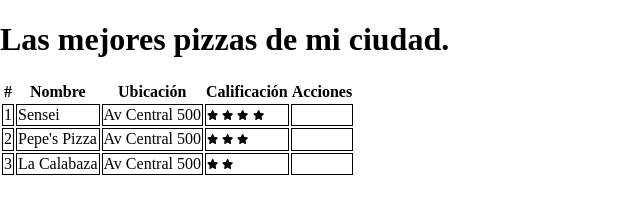
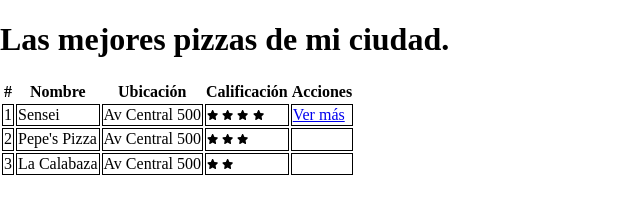
Before and after one commit to cristiandpto23/codFac-curso-pro-desarrollo-web, a plain HTML site: page boletines/index.html in a window 1280 px wide. Shown: the full height of the page, 0-640 px from the left. Drawn offline with nearby package versions, Linux system fonts and the light colour scheme.

Commit message:
se añade pagina de restaurante sensei y se linkea al inicio

```diff
--- a/boletines/assets/css/main.css
+++ b/boletines/assets/css/main.css
@@ -1,5 +1,5 @@
 p {
-    color: red;
+    /*color: red;*/
 }
 
 .red {
--- a/boletines/index.html
+++ b/boletines/index.html
@@ -33,7 +33,9 @@
                                 <svg xmlns="http://www.w3.org/2000/svg" height="10" width="11.25" viewBox="0 0 576 512"><!--!Font Awesome Free 6.5.1 by @fontawesome - https://fontawesome.com License - https://fontawesome.com/license/free Copyright 2024 Fonticons, Inc.--><path d="M316.9 18C311.6 7 300.4 0 288.1 0s-23.4 7-28.8 18L195 150.3 51.4 171.5c-12 1.8-22 10.2-25.7 21.7s-.7 24.2 7.9 32.7L137.8 329 113.2 474.7c-2 12 3 24.2 12.9 31.3s23 8 33.8 2.3l128.3-68.5 128.3 68.5c10.8 5.7 23.9 4.9 33.8-2.3s14.9-19.3 12.9-31.3L438.5 329 542.7 225.9c8.6-8.5 11.7-21.2 7.9-32.7s-13.7-19.9-25.7-21.7L381.2 150.3 316.9 18z"/></svg>
                                 <svg xmlns="http://www.w3.org/2000/svg" height="10" width="11.25" viewBox="0 0 576 512"><!--!Font Awesome Free 6.5.1 by @fontawesome - https://fontawesome.com License - https://fontawesome.com/license/free Copyright 2024 Fonticons, Inc.--><path d="M316.9 18C311.6 7 300.4 0 288.1 0s-23.4 7-28.8 18L195 150.3 51.4 171.5c-12 1.8-22 10.2-25.7 21.7s-.7 24.2 7.9 32.7L137.8 329 113.2 474.7c-2 12 3 24.2 12.9 31.3s23 8 33.8 2.3l128.3-68.5 128.3 68.5c10.8 5.7 23.9 4.9 33.8-2.3s14.9-19.3 12.9-31.3L438.5 329 542.7 225.9c8.6-8.5 11.7-21.2 7.9-32.7s-13.7-19.9-25.7-21.7L381.2 150.3 316.9 18z"/></svg>
                             </td>
-                            <td></td>
+                            <td>
+                                <a href="./restaurantes/sensei.html">Ver más</a>
+                            </td>
                         </tr>
                         <tr>
                             <td>2</td>
@@ -51,7 +53,8 @@
                             <td>La Calabaza</td>
                             <td>Av Central 500</td>
                             <td>
-                                <svg xmlns="http://www.w3.org/2000/svg" height="10" width="11.25" viewBox="0 0 576 512"><!--!Font Awesome Free 6.5.1 by @fontawesome - https://fontawesome.com License - https://fontawesome.com/license/free Copyright 2024 Fonticons, Inc.--><path d="M316.9 18C311.6 7 300.4 0 288.1 0s-23.4 7-28.8 18L195 150.3 51.4 171.5c-12 1.8-22 10.2-25.7 21.7s-.7 24.2 7.9 32.7L137.8 329 113.2 474.7c-2 12 3 24.2 12.9 31.3s23 8 33.8 2.3l128.3-68.5 128.3 68.5c10.8 5.7 23.9 4.9 33.8-2.3s14.9-19.3 12.9-31.3L438.5 329 542.7 225.9c8.6-8.5 11.7-21.2 7.9-32.7s-13.7-19.9-25.7-21.7L381.2 150.3 316.9 18z"/></svg>
+                                <svg xmlns="http://www.w3.org/2000/svg" height="10" width="11.25" viewBox="0 0 576 512"><!--!Font Awesome Free 6.5.1 by @fontawesome - https://fontawesome.com License - https://fontawesome.com/license/free Copyright 2024 Fonticons, Inc.--><path d="M316.9 18C311.6 7 300.4 0 288.1 0s-23.4 7-28.8 18L195 150.3 51.4 171.5c-12 1.8-22 10.2-25.7 21.7s-.7 24.2 7.9 32.7L137.8 329 113.2 474.7c-2 12 3 24.2 12.9 31.3s23 8 33.8 2.3l128.3-68.5 128.3 68.5c10.8 5.7 23.9 4.9 33.8-2.3s14.9-19.3 12.9-31.3L438.5 329 542.7 225.9c8.6-8.5 11.7-21.2 7.9-32.7s-13.7-19.9-25.7-21.7L381.2 150.3 316.9 18z"/>
+                                </svg>
                                 <svg xmlns="http://www.w3.org/2000/svg" height="10" width="11.25" viewBox="0 0 576 512"><!--!Font Awesome Free 6.5.1 by @fontawesome - https://fontawesome.com License - https://fontawesome.com/license/free Copyright 2024 Fonticons, Inc.--><path d="M316.9 18C311.6 7 300.4 0 288.1 0s-23.4 7-28.8 18L195 150.3 51.4 171.5c-12 1.8-22 10.2-25.7 21.7s-.7 24.2 7.9 32.7L137.8 329 113.2 474.7c-2 12 3 24.2 12.9 31.3s23 8 33.8 2.3l128.3-68.5 128.3 68.5c10.8 5.7 23.9 4.9 33.8-2.3s14.9-19.3 12.9-31.3L438.5 329 542.7 225.9c8.6-8.5 11.7-21.2 7.9-32.7s-13.7-19.9-25.7-21.7L381.2 150.3 316.9 18z"/></svg>
                             </td>
                             <td></td>
```
